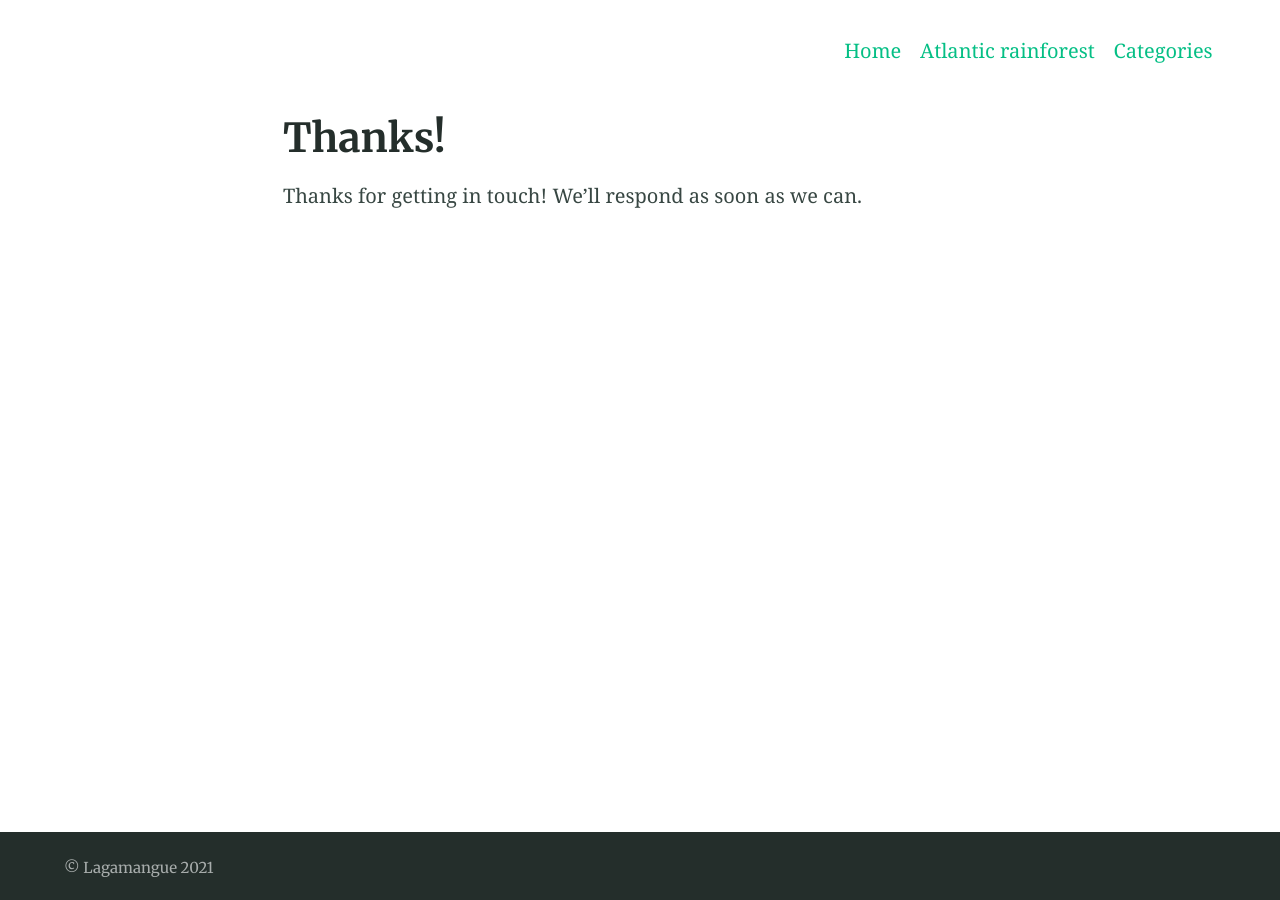
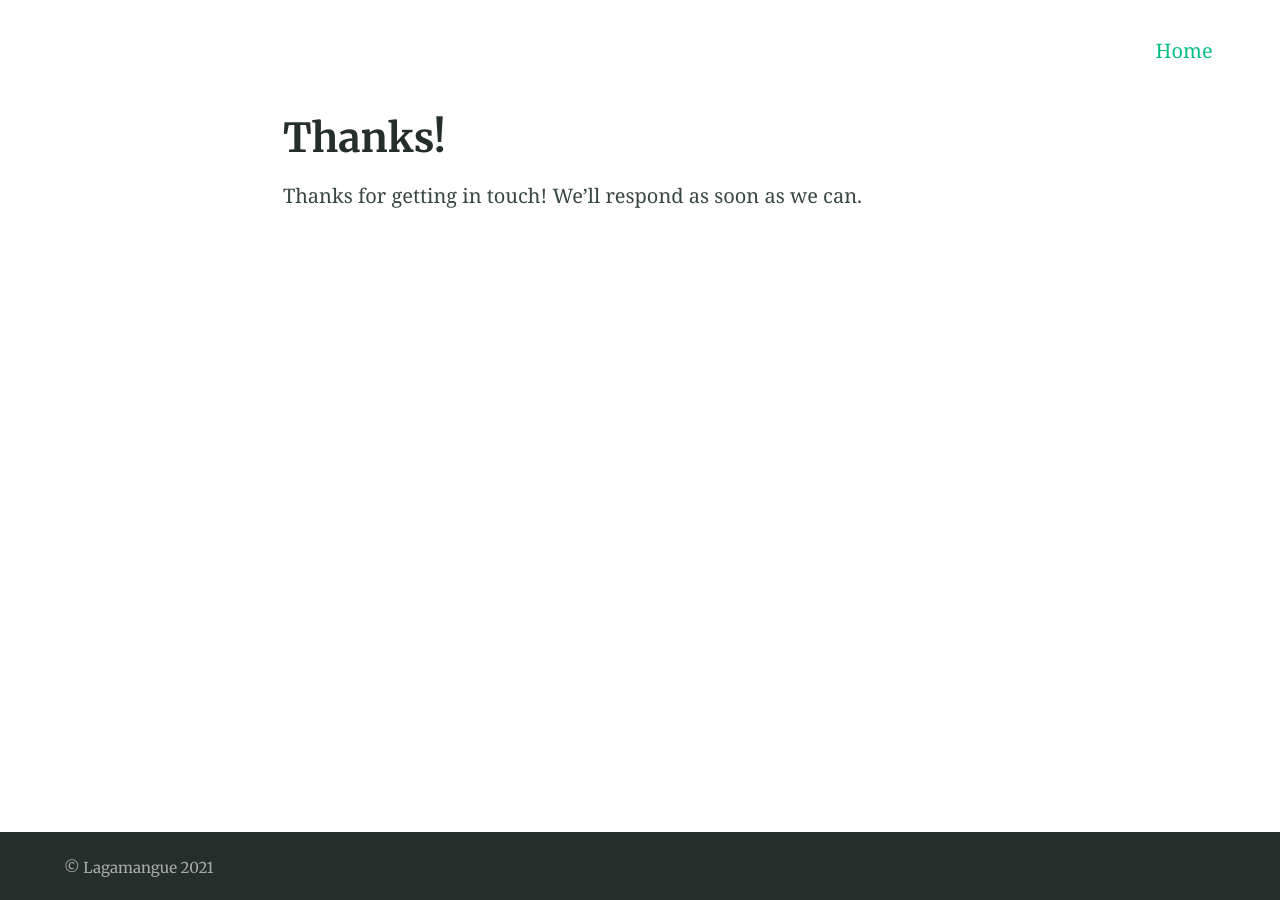
Before and after one commit to lagamangue/lagamangue.github.io, a Jekyll site: the page built from thanks.md, in a window 1280 px wide. Built offline with Jekyll 4.4.1, drawn with Linux system fonts in a browser that asks for light colours; part of the change alters nothing that is shown.

Commit message:
Update _config.yml

```diff
--- a/_config.yml
+++ b/_config.yml
@@ -40,7 +40,7 @@ paginate_path: blog/page:num # jekyll-paginate > blog page
 jekyll-mentions: https://twitter.com # jekyll-mentions > service used when @replying
 twitter:
   username: MarinaCRillo # jekyll-seo-tag > Owners twitter username
-author: Langamangue # jekyll-seo-tag > default author
+author: Lagamangue # jekyll-seo-tag > default author
 social: # jekyll-seo-tag > social overrides
   name: Lagamangue # jekyll-seo-tag > real name
   links:  # jekyll-seo-tag > social aliases (sameAs)
@@ -123,12 +123,12 @@ favicons: # Favicons are also used in the manifest file. Syntax is 'size: path'
 navigation_header:
 - title: Home
   url: /
-- title: Atlantic rainforest
-  url: /elements/
+#- title: Atlantic rainforest
+#  url: /elements/
 #- title: Blog
 #  url: /blog/
-- title: Categories
-  url: /categories/
+#- title: Categories
+#  url: /categories/
 #- title: Search
 # url: /search/
 #- title: Fork Alembic
```
